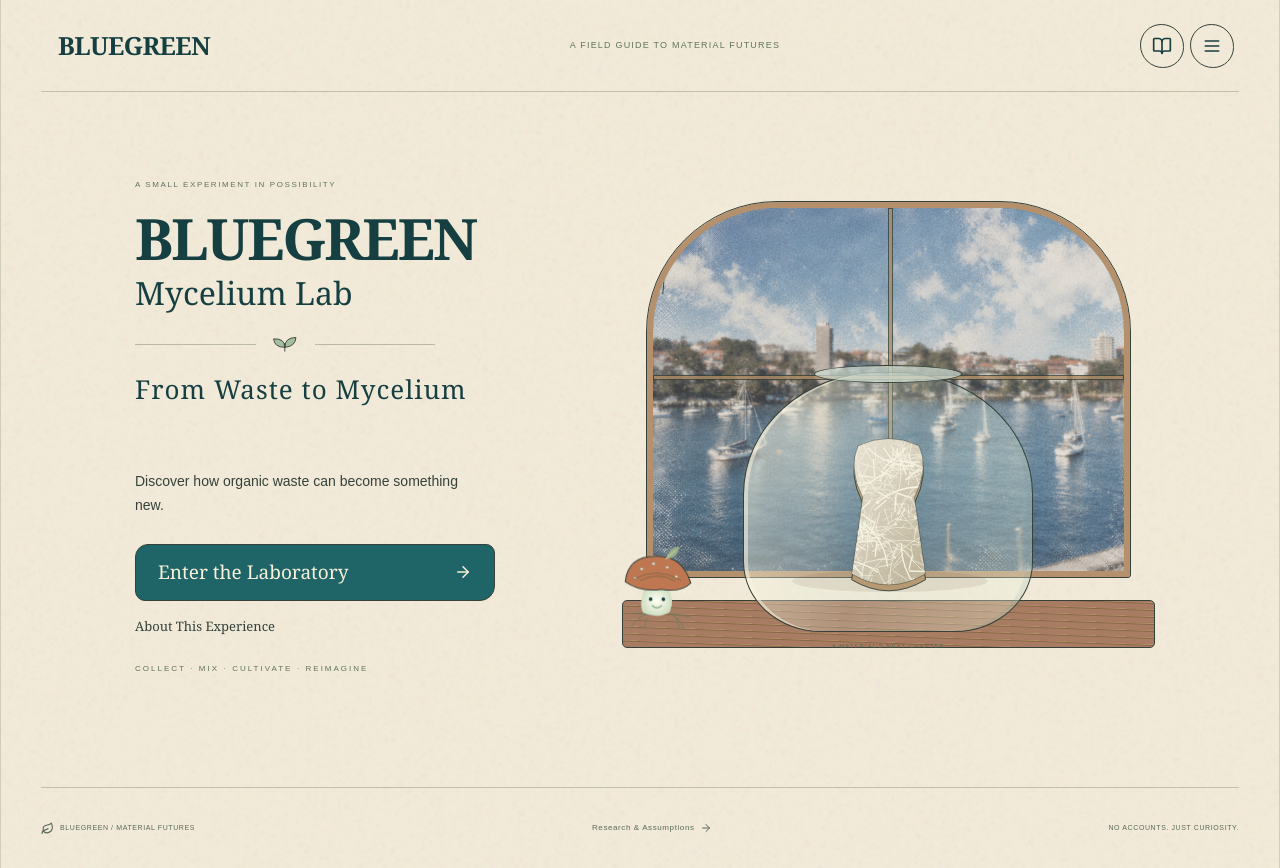
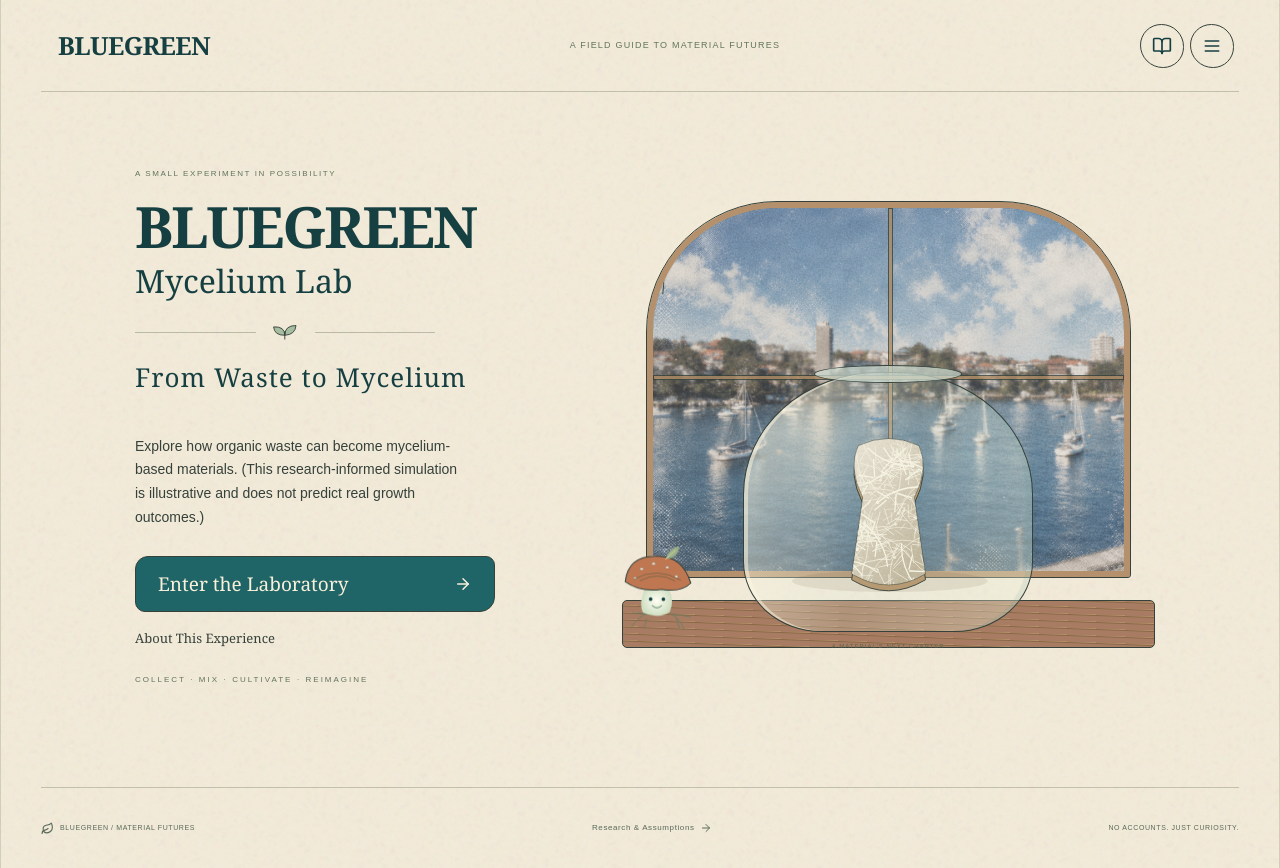
Before and after one commit to Jiaqi-Hu111/Blue-Green, a React (Vite) app: page / in a window 1280 px wide. Built offline with nearby package versions, Linux system fonts and the light colour scheme.

Commit message:
Update screens.jsx

```diff
--- a/src/screens.jsx
+++ b/src/screens.jsx
@@ -73,7 +73,8 @@ export function Welcome({ onEnter, onAbout, hasProgress, onResume }) {
         <div className="welcome-wood" />
       </div>
       <div className="welcome-content">
-        <p>Discover how organic waste can become something new.</p>
+        <p>Explore how organic waste can become mycelium-based materials. (This research-informed
+  simulation is illustrative and does not predict real growth outcomes.)</p>
         <div className="welcome-actions">
           <Button onClick={onEnter}>
             Enter the Laboratory
```
